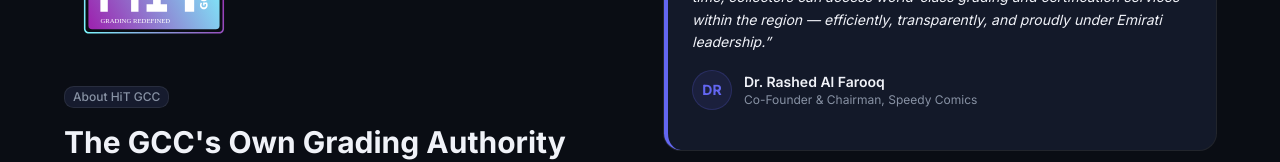
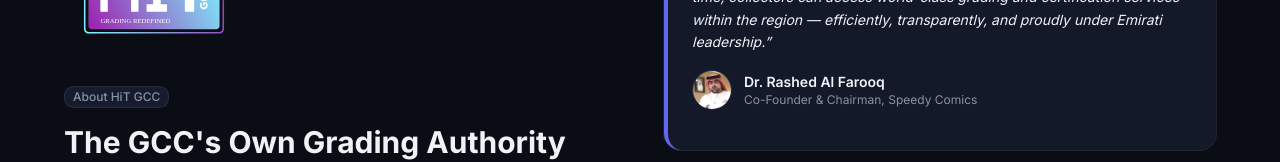
Before and after one commit to seojoonkim/raribox, a Next.js app: page /grading in a window 1280 px wide. Shown: the part 510-672 px from the top of the page. Built offline with nearby package versions, Linux system fonts and the light colour scheme.

Commit message:
feat: Grading 페이지 Dr. Rashed Al Farooq 실제 사진 추가

```diff
--- a/src/app/grading/page.tsx
+++ b/src/app/grading/page.tsx
@@ -113,9 +113,11 @@ export default function GradingPage() {
                   efficiently, transparently, and proudly under Emirati leadership.&rdquo;
                 </p>
                 <div className="mt-4 flex items-center gap-3">
-                  <div className="h-10 w-10 rounded-full bg-primary/10 border border-primary/20 flex items-center justify-center text-sm font-bold text-primary">
-                    DR
-                  </div>
+                  <img
+                    src="/rashed-al-farooq.jpg"
+                    alt="Dr. Rashed Al Farooq"
+                    className="h-10 w-10 rounded-full object-cover object-top border border-primary/20"
+                  />
                   <div>
                     <p className="text-sm font-semibold">Dr. Rashed Al Farooq</p>
                     <p className="text-xs text-muted-foreground">Co-Founder &amp; Chairman, Speedy Comics</p>
```
Also changed, not shown: public/rashed-al-farooq.jpg (added).
